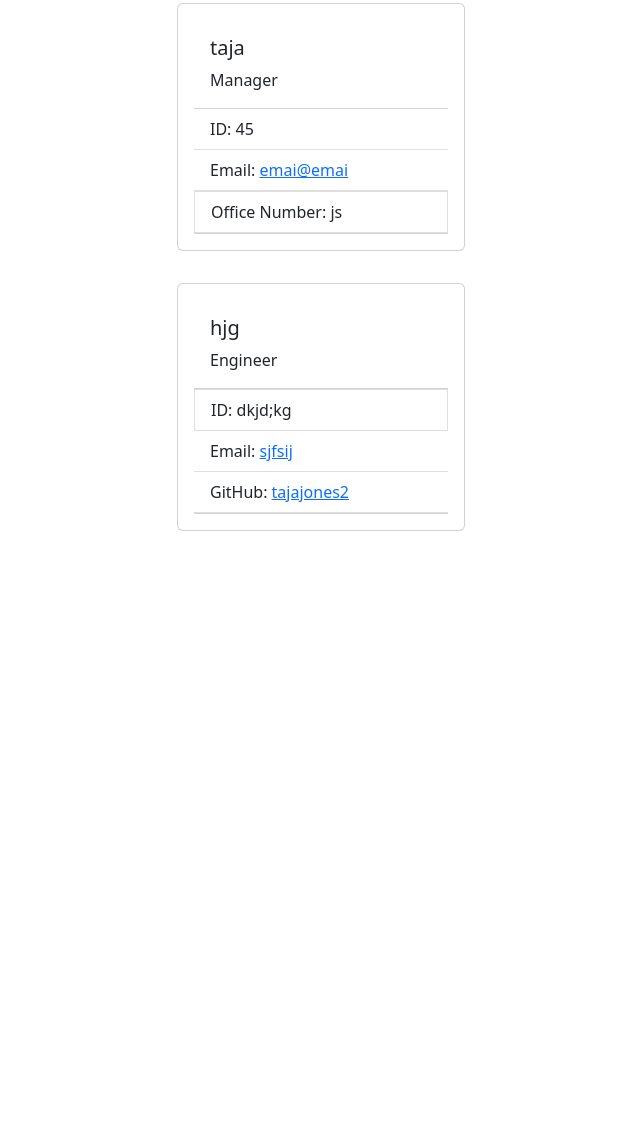
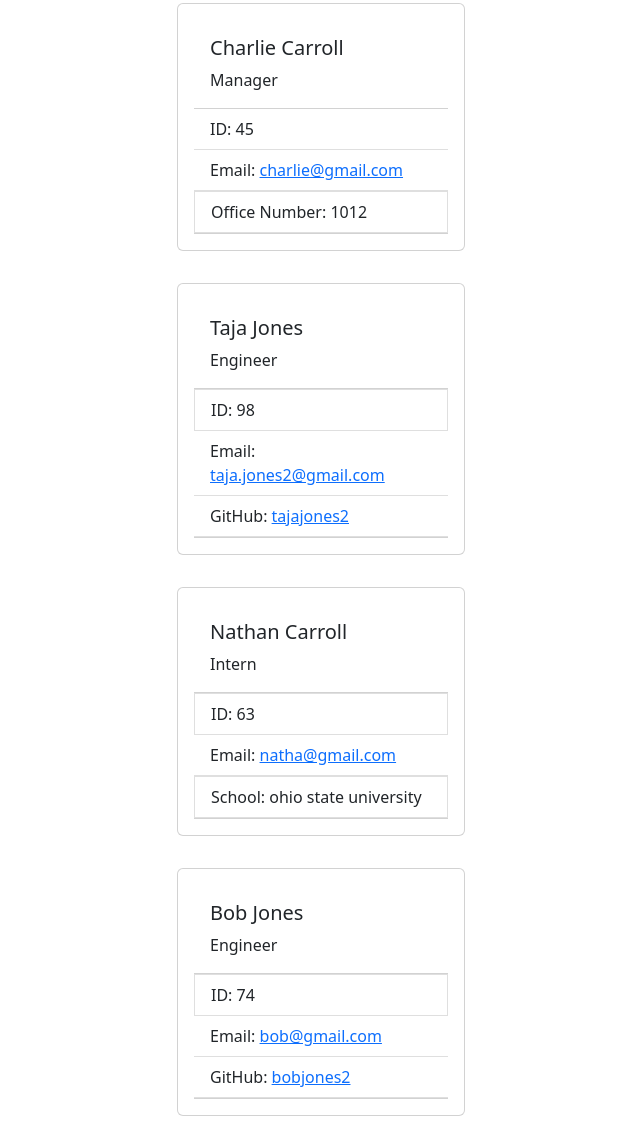
Before and after one commit to tajajones2/OOP_team_profile_generator, a website: page dist/team.html in a window 1280 px wide. Shown: the part 91-1223 px from the top of the page, without its empty margins (319-959 px from the left). Before the commit the page ends 800 px from the top, so only its background shows below. Drawn offline with nearby package versions, Linux system fonts and the light colour scheme.

```diff
--- a/dist/team.html
+++ b/dist/team.html
@@ -40,26 +40,52 @@
     <div class="card p-3 m-3" style="width: 18rem;">
 
     <div class="card-body">
-      <h5 class="card-title">taja</h5>
+      <h5 class="card-title">Charlie Carroll</h5>
       <p class="card-text"> Manager </p>
     </div>
     <ul class="list-group list-group-flush">
       <li class="list-group-item">ID: 45</li>
-      <li class="list-group-item">Email: <a href="mailto:emai@emai">emai@emai<a></li>
-      <li class="list-group-item">Office Number: js</li>
+      <li class="list-group-item">Email: <a href="mailto:charlie@gmail.com">charlie@gmail.com<a></li>
+      <li class="list-group-item">Office Number: 1012</li>
     </ul>
 
   </div>
     <div class="card p-3 m-3" style="width: 18rem;">
 
     <div class="card-body">
-      <h5 class="card-title">hjg</h5>
+      <h5 class="card-title">Taja Jones</h5>
       <p class="card-text"> Engineer </p>
     </div>
     <ul class="list-group list-group-flush">
-      <li class="list-group-item">ID: dkjd;kg</li>
-      <li class="list-group-item">Email: <a href="mailto:sjfsij">sjfsij<a></li>
+      <li class="list-group-item">ID: 98</li>
+      <li class="list-group-item">Email: <a href="mailto:taja.jones2@gmail.com">taja.jones2@gmail.com<a></li>
       <li class="list-group-item">GitHub: <a href="https://github.com/tajajones2" target="_blank">tajajones2<a></li>
+    </ul>
+
+  </div>
+    <div class="card p-3 m-3" style="width: 18rem;">
+
+    <div class="card-body">
+      <h5 class="card-title">Nathan Carroll</h5>
+      <p class="card-text">Intern </p>
+    </div>
+    <ul class="list-group list-group-flush">
+      <li class="list-group-item">ID: 63</li>
+      <li class="list-group-item">Email: <a href="mailto:natha@gmail.com">natha@gmail.com<a></li>
+      <li class="list-group-item">School: ohio state university</li>
+    </ul>
+
+  </div>
+    <div class="card p-3 m-3" style="width: 18rem;">
+
+    <div class="card-body">
+      <h5 class="card-title">Bob Jones</h5>
+      <p class="card-text"> Engineer </p>
+    </div>
+    <ul class="list-group list-group-flush">
+      <li class="list-group-item">ID: 74</li>
+      <li class="list-group-item">Email: <a href="mailto:bob@gmail.com">bob@gmail.com<a></li>
+      <li class="list-group-item">GitHub: <a href="https://github.com/bobjones2" target="_blank">bobjones2<a></li>
     </ul>
 
   </div>
```
Also changed, not shown: README.md.
